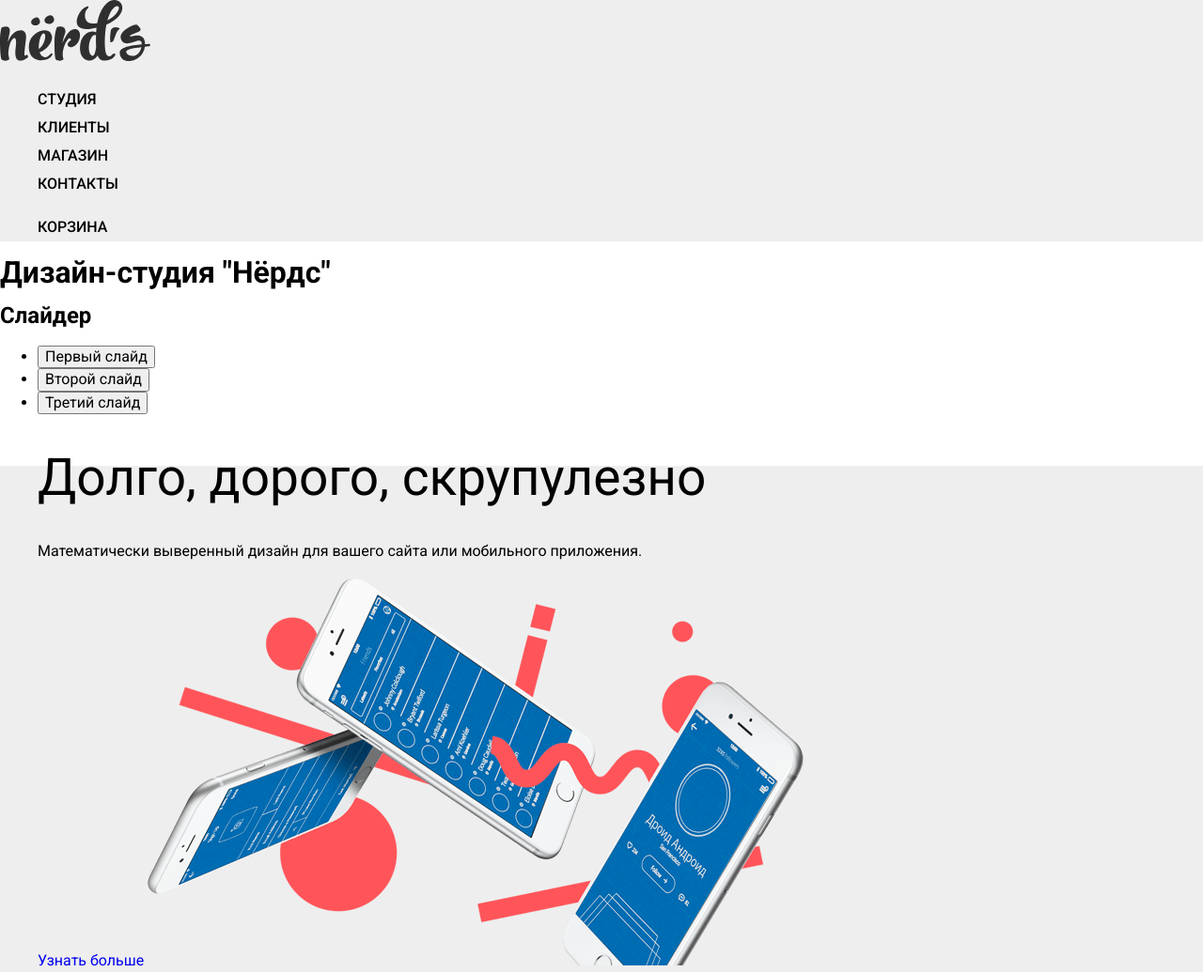
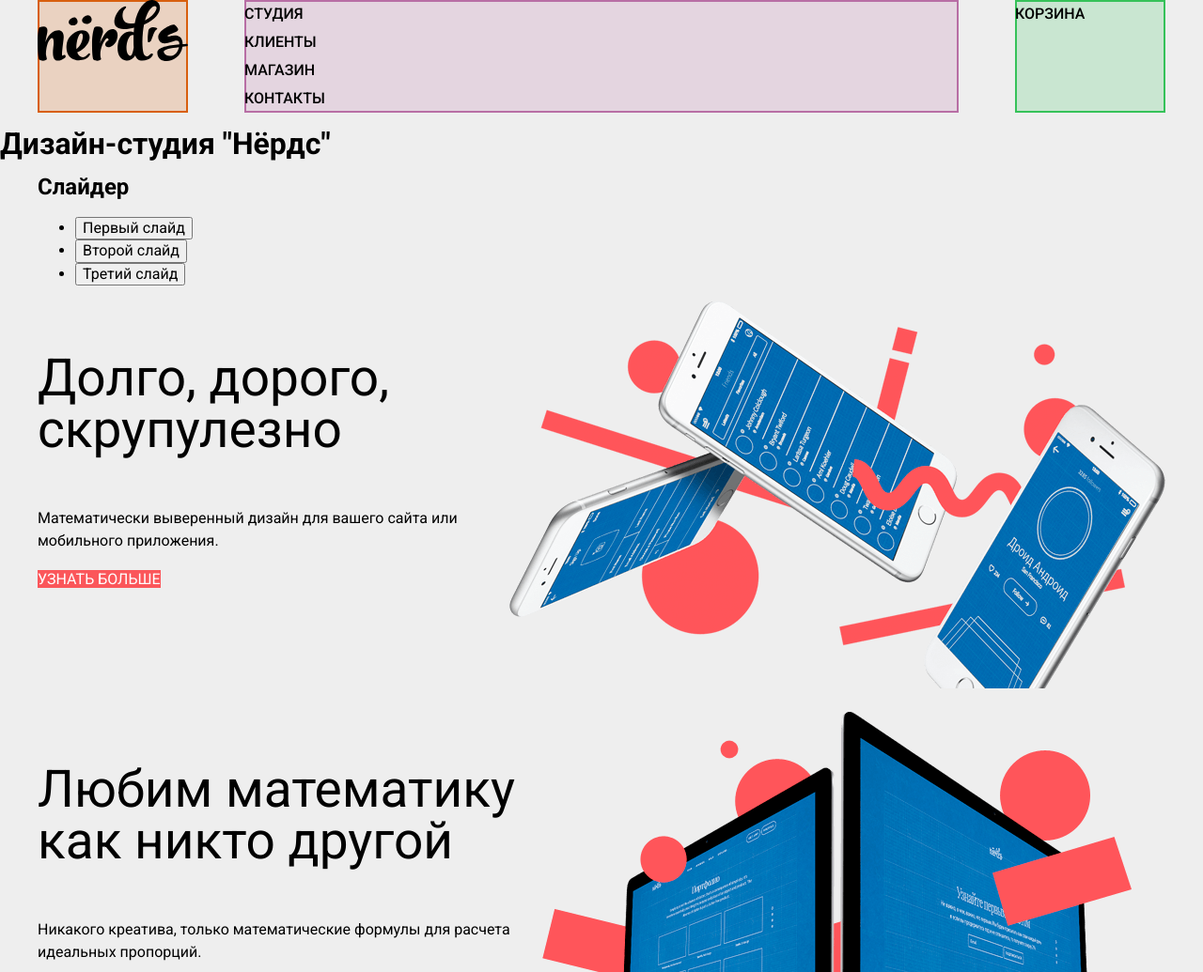
Before and after one commit to ikav/526569-nerds-24, a plain HTML site: page index.html in a window 1280 px wide. Shown: the top 1035 px of the page at 94% size. Drawn offline with Linux system fonts and the light colour scheme.

Commit message:
Начата базовая разметка сеток. Размечена основная навигация и слайдеры. Слайдеры перенесены в хедер

```diff
--- a/css/style.css
+++ b/css/style.css
@@ -1,3 +1,20 @@
+/* Вспомогательные стили */
+/* Для подсветки блоков */
+/*
+
+  background: rgba(184, 110, 165, 0.2);
+  box-shadow: inset 0 0 0 2px rgb(184, 110, 165);
+
+  background: rgba(54, 194, 89, 0.2);
+  box-shadow: inset 0 0 0 2px rgb(54, 194, 89);
+
+  background: rgba(216, 95, 14, 0.2);
+  box-shadow: inset 0 0 0 2px rgb(216, 95, 14);
+
+  background: rgba(255, 45, 82, 0.2);
+  box-shadow: 0 0 0 3px rgb(255, 45, 82);
+ */
+
 body {
   margin: 0;
   padding: 0;
@@ -14,6 +31,32 @@ a {
   text-decoration: none;
 }
 
+.container {
+  width: 1200px;
+  margin: 0 auto;
+  padding: 0 10px;
+
+  /* background: rgba(255, 45, 82, 0.2);
+  box-shadow: 0 0 0 3px rgb(255, 45, 82); */
+}
+
+.main-header-wrapper {
+  width: 100%;
+  background-color: #eeeeee;
+}
+
+.main-navigation .container {
+  display: flex;
+  justify-content: space-between;
+}
+
+.nerds-logo {
+  width: 160px;
+
+  background: rgba(216, 95, 14, 0.2);
+  box-shadow: inset 0 0 0 2px rgb(216, 95, 14);
+}
+
 .nerds-logo:hover {
   opacity: 0.8;
 }
@@ -23,28 +66,65 @@ a {
 }
 
 .main-navigation {
+  display: flex;
+  flex-direction: column;
+  align-items: center;
+
   font-size: 16px;
   line-height: 30px;
   font-weight: 500;
   text-transform: uppercase;
 
   color: #000000;
-  background-color: #eeeeee;
 }
 
 .slider-list {
+  margin: 0;
+  padding: 0;
   list-style: none;
   background-color: #eeeeee;
 }
 
+.slider-item {
+  display: flex;
+  justify-content: space-between;
+  min-height: 438px;
+}
+
+.slider-text-wrapper {
+  width: 560px;
+
+  /* background: rgba(184, 110, 165, 0.2);
+  box-shadow: inset 0 0 0 2px rgb(184, 110, 165); */
+}
+
 .slider-slogan {
   font-size: 55px;
+  line-height: 55px;
   font-weight: 700px;
 }
 
 .slider-description {
   font-size: 16px;
   line-height: 24px;
+}
+
+.site-navigation {
+  margin: 0;
+  padding: 0;
+  width: 760px;
+
+  background: rgba(184, 110, 165, 0.2);
+  box-shadow: inset 0 0 0 2px rgb(184, 110, 165);
+}
+
+.user-navigation {
+  margin: 0;
+  padding: 0;
+  width: 160px;
+
+  background: rgba(54, 194, 89, 0.2);
+  box-shadow: inset 0 0 0 2px rgb(54, 194, 89);
 }
 
 .site-navigation,
--- a/index.html
+++ b/index.html
@@ -9,7 +9,11 @@
   </head>
   <body>
     <header class="main-header">
+      <div class="main-header-wrapper">
+
+        <!-- Основная навигация -->
         <nav class="main-navigation">
+          <div class="container">
             <a class="nerds-logo" href="index.html" class="main-header-logo">
               <img src="img/nerds-logo.svg" width="160" height="65" alt="Дизайн-студия 'Нёрдс'">
             </a>
@@ -22,17 +26,13 @@
             <ul class="user-navigation">
               <li class="cart"><a href="#">Корзина</a></li>
             </ul>
+          </div>
         </nav>
-    </header>
-    <main >
-
-      <!-- Центровщик -->
-      <section class="container">
 
         <h1 class="visually-hidden">Дизайн-студия "Нёрдс"</h1>
 
         <!--Слайдер-->
-        <section class="slider">
+        <section class="slider container">
           <h2 class="visually-hidden">Слайдер</h2>
           <!-- Переключатель слайдов -->
           <ul class="slide-switcher">
@@ -49,26 +49,37 @@
           <!-- Содержимой слайдов -->
           <ul class="slider-list">
             <li class="slider-item">
+              <div class="slider-text-wrapper">
                 <p class="slider-slogan">Долго, дорого, скрупулезно</p>
                 <p class="slider-description">Математически выверенный дизайн для вашего сайта или мобильного приложения.</p>
-              <a href="#">Узнать больше</a>
+                <a class="button red" href="#">Узнать больше</a>
+              </div>
               <img src="img/slide1.png" width="698" height="413" alt="Нердс делает свою работу очень скурпулезно">
             </li>
             <li class="slider-item">
+              <div class="slider-text-wrapper">
                 <p class="slider-slogan">Любим математику как никто другой</p>
                 <p class="slider-description">Никакого креатива, только математические формулы для расчета идеальных пропорций.</p>
-              <a href="#">Узнать больше</a>
+                <a class="button red" href="#">Узнать больше</a>
+              </div>
               <img src="img/slide2.png" width="663" height="430" alt="Нердс любит математику и делает точный расчет">
             </li>
             <li class="slider-item">
+              <div class="slider-text-wrapper">
                 <p class="slider-slogan">Только ночь, только хардкор</p>
                 <p class="slider-description">Работать днем, как все? Мы против этого. Ближе к полуночи работа только начинается.</p>
-              <a href="#">Узнать больше</a>
+                <a class="button red" href="#">Узнать больше</a>
+              </div>
               <img src="img/slide3.png" width="759" height="411" alt="Сотрудники Нердс очень креативны и часто работают ночью">
             </li>
           </ul>
         </section>
+      </div>
+    </header>
 
+    <main >
+      <!-- Центровщик -->
+      <section class="container">
         <!--Услуги-->
         <section class="services">
           <h2 class="visually-hidden">Услуги</h2>
```
Lines whose indentation alone changed are shown as unchanged.
